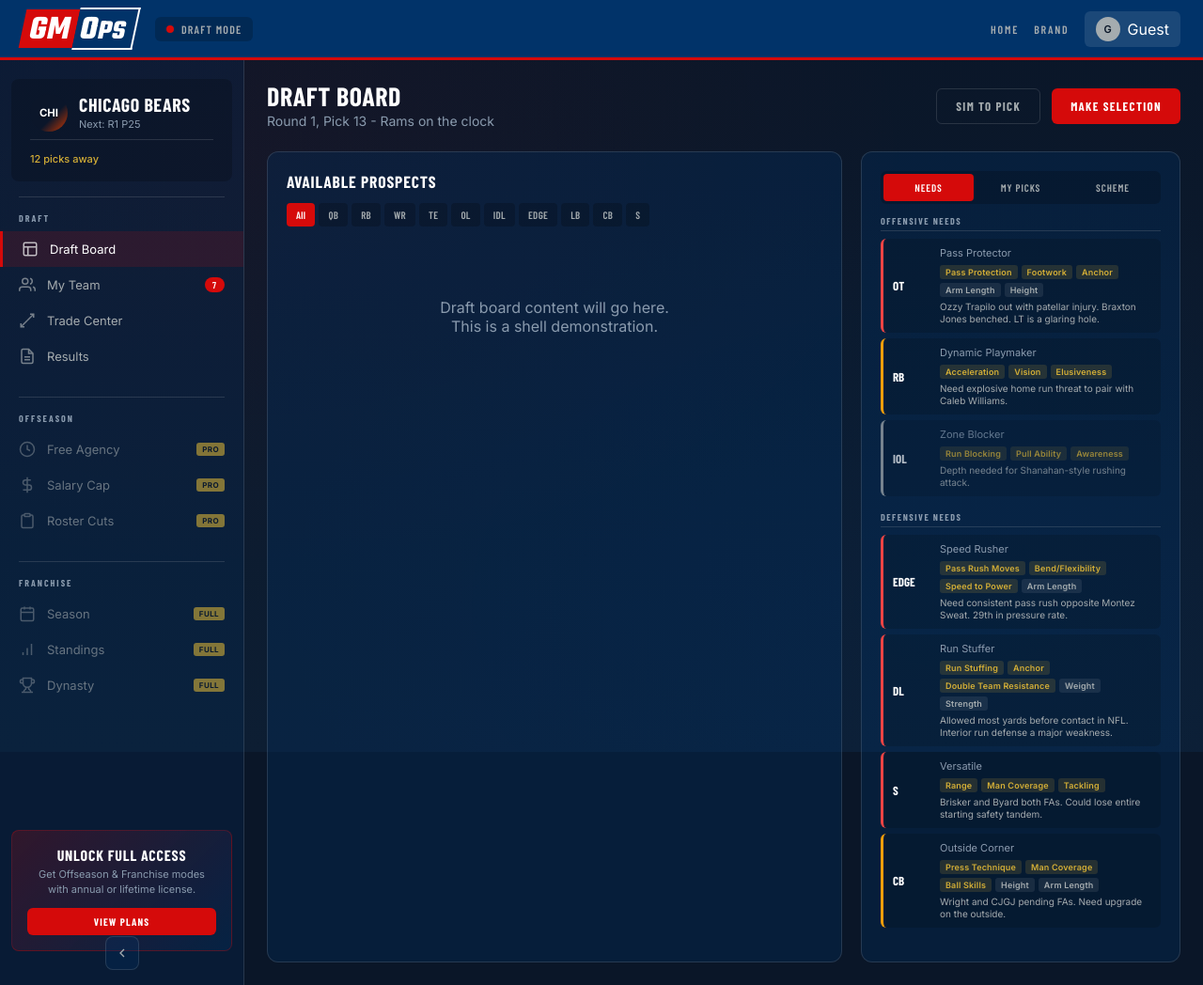
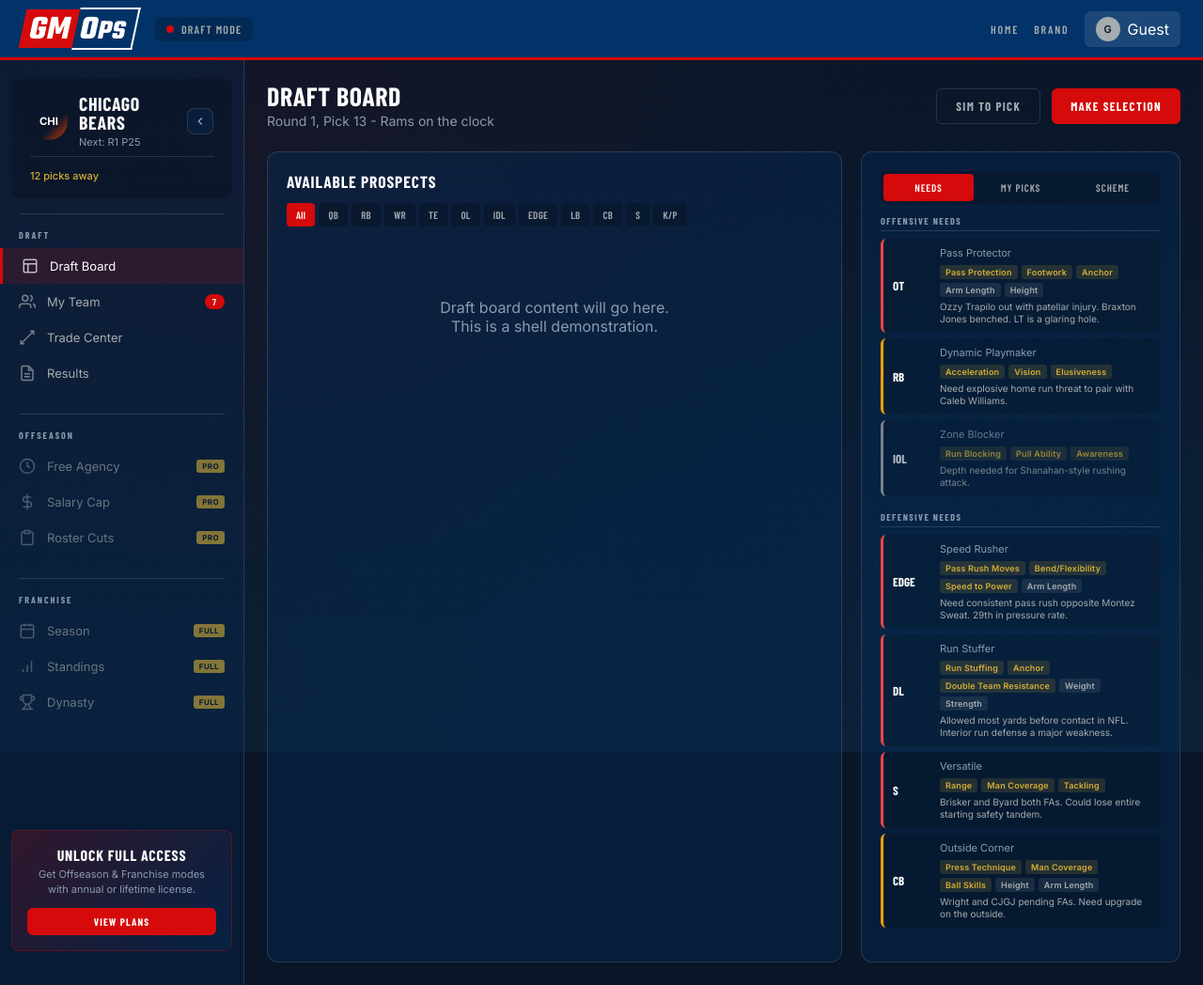
Before and after one commit to nwcarlson-dev/gm-ops, a plain HTML site: page game-shell.html in a window 1280 px wide. Shown: the whole page at 94% size. Drawn offline with nearby package versions, Linux system fonts and the light colour scheme.

Commit message:
Add K/P position filter and move sidebar toggle button
Update game-shell.html to include the K/P position filter in the sidebar and reposition the sidebar toggle button to the top.

Replit-Commit-Author: Agent
Replit-Commit-Session-Id: 600c3806-db5d-4c32-b225-a54a1aed9bb9
Replit-Commit-Checkpoint-Type: full_checkpoint
Replit-Commit-Event-Id: 7b650e66-e6fc-4961-a2d3-4f402cfad0b1
Replit-Commit-Screenshot-Url: https://storage.googleapis.com/screenshot-production-us-central1/664713fe-fca1-4396-9355-16724465b927/600c3806-db5d-4c32-b225-a54a1aed9bb9/1Yk7YBC
Replit-Helium-Checkpoint-Created: true

```diff
--- a/game-shell.html
+++ b/game-shell.html
@@ -310,10 +310,15 @@
                 <div class="sidebar-team-info">
                     <div style="display: flex; align-items: center; gap: 12px;">
                         <div id="sidebarTeamLogo"></div>
-                        <div>
+                        <div style="flex: 1;">
                             <div class="sidebar-team-name" id="sidebarTeamName">Chicago Bears</div>
                             <div class="sidebar-team-meta" id="sidebarTeamMeta">Next: R1 P25</div>
                         </div>
+                        <button class="sidebar-toggle" onclick="toggleSidebar()" title="Toggle Sidebar" style="position: static; transform: none; width: 28px; height: 28px;">
+                            <svg width="14" height="14" viewBox="0 0 24 24" fill="none" stroke="currentColor" stroke-width="2">
+                                <polyline points="15 18 9 12 15 6"></polyline>
+                            </svg>
+                        </button>
                     </div>
                     <div class="next-pick-info" id="nextPickInfo">
                         <span class="picks-away">12 picks away</span>
@@ -418,12 +423,6 @@
                     <div class="sidebar-cta-text">Get Offseason & Franchise modes with annual or lifetime license.</div>
                     <button class="btn btn-primary">View Plans</button>
                 </div>
-
-                <button class="sidebar-toggle" onclick="toggleSidebar()" title="Toggle Sidebar">
-                    <svg width="16" height="16" viewBox="0 0 24 24" fill="none" stroke="currentColor" stroke-width="2">
-                        <polyline points="15 18 9 12 15 6"></polyline>
-                    </svg>
-                </button>
             </div>
         </aside>
 
@@ -455,6 +454,7 @@
                             <button class="pos-filter">LB</button>
                             <button class="pos-filter">CB</button>
                             <button class="pos-filter">S</button>
+                            <button class="pos-filter">K/P</button>
                         </div>
                     </div>
                     <div style="color: var(--text-muted); text-align: center; padding: 60px 20px;">
```
